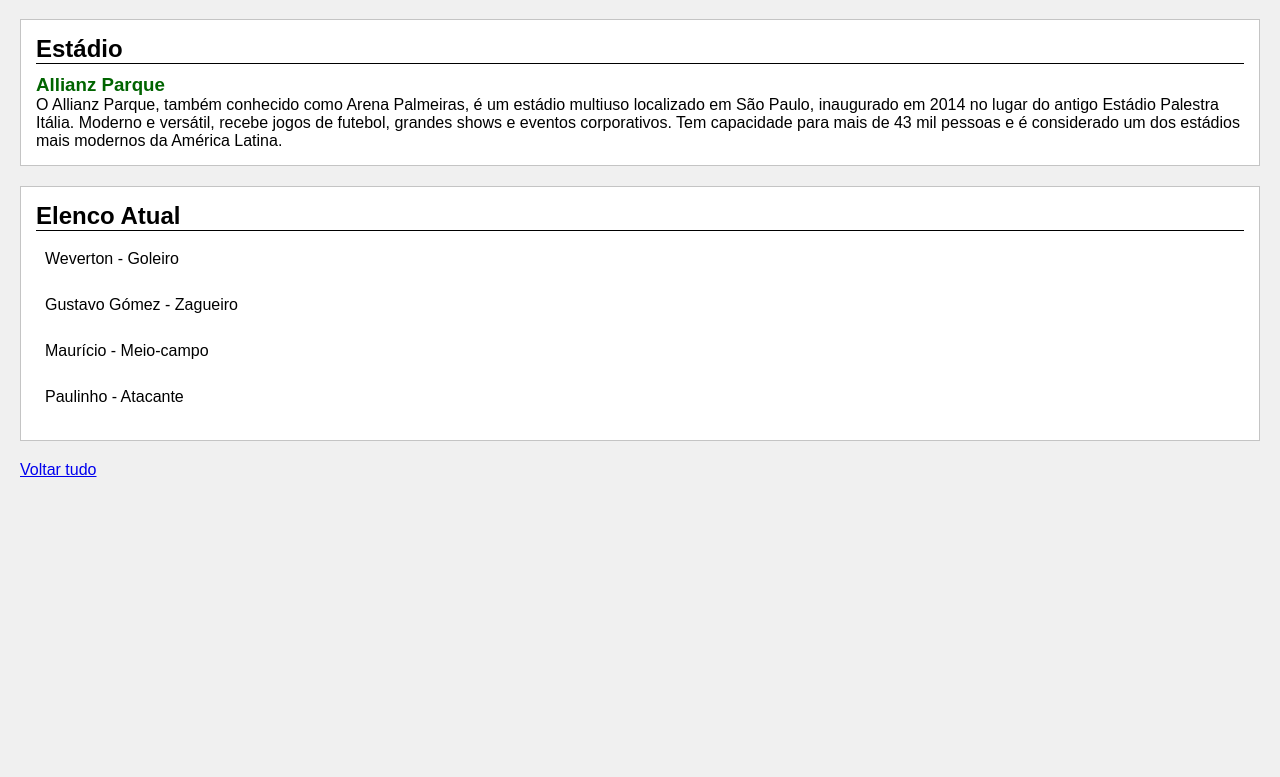
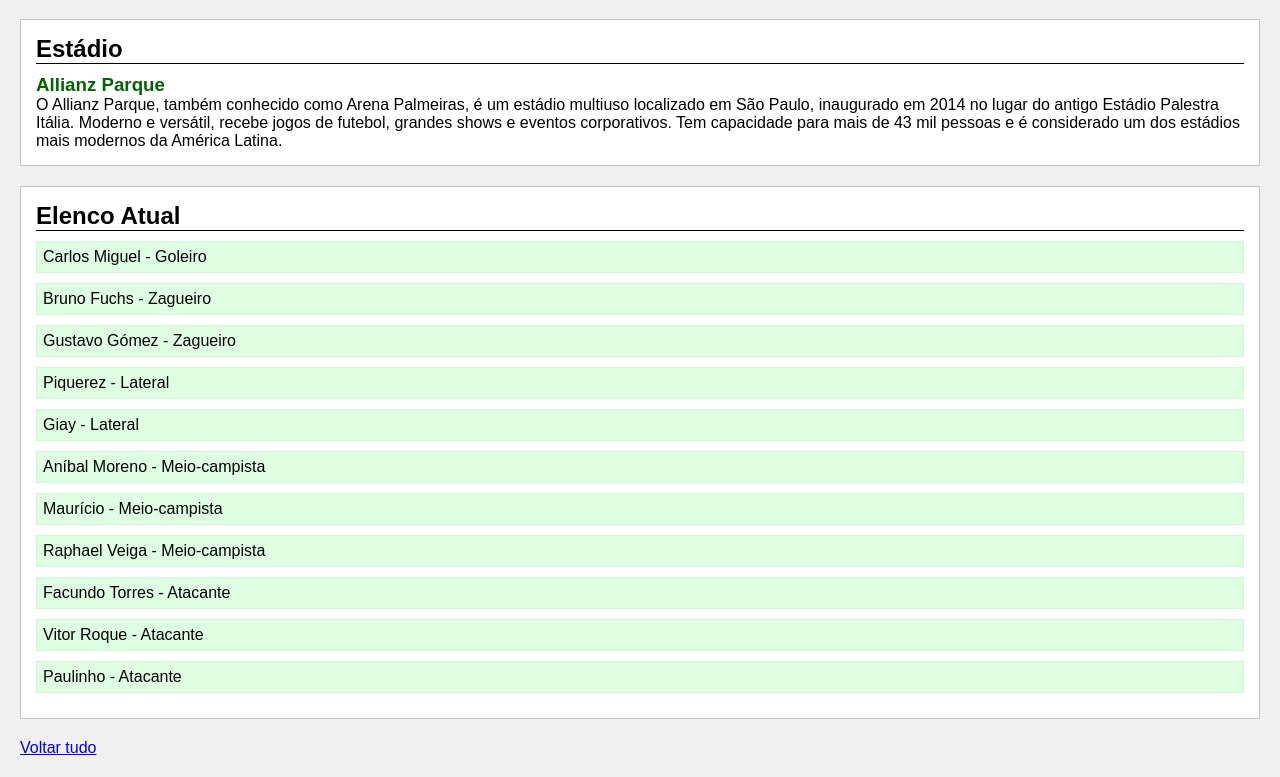
Before and after one commit to caua-silva11/trabalho-palmeiras, a plain HTML site: page index.html in a window 1280 px wide. Shown: the part 566-1343 px from the top of the page. Before the commit the page ends 1065 px from the top, so only its background shows below. Drawn offline with Linux system fonts and the light colour scheme.

Commit message:
trabalho-finalizado

```diff
--- a/index.html
+++ b/index.html
@@ -48,9 +48,16 @@
         <section id="elenco">
             <h2>Elenco Atual</h2>
             <div class="jogadores">
-                <div class="jogador">Weverton - Goleiro</div>
+                <div class="jogador">Carlos Miguel - Goleiro</div>
+                <div class="jogador">Bruno Fuchs - Zagueiro</div>
                 <div class="jogador">Gustavo Gómez - Zagueiro</div>
-                <div class="jogador">Maurício - Meio-campo</div>
+                <div class="jogador">Piquerez - Lateral</div>
+                <div class="jogador">Giay - Lateral</div>
+                <div class="jogador">Aníbal Moreno - Meio-campista</div>
+                <div class="jogador">Maurício - Meio-campista</div>
+                <div class="jogador">Raphael Veiga - Meio-campista</div>
+                <div class="jogador">Facundo Torres - Atacante</div>
+                <div class="jogador">Vitor Roque - Atacante</div>
                 <div class="jogador">Paulinho - Atacante</div>
             </div>
         </section>
--- a/style.css
+++ b/style.css
@@ -64,10 +64,10 @@
 }
 
 .jogador {
-  background: #ffffff;
-  padding: 8px;
+  background: #dfffe3;
+  padding: 6px;
   margin-bottom: 10px;
-  border: 1px solid #ffffff;
+  border: 1px solid #d3f7d2;
 }
 
 .destaque {
```
